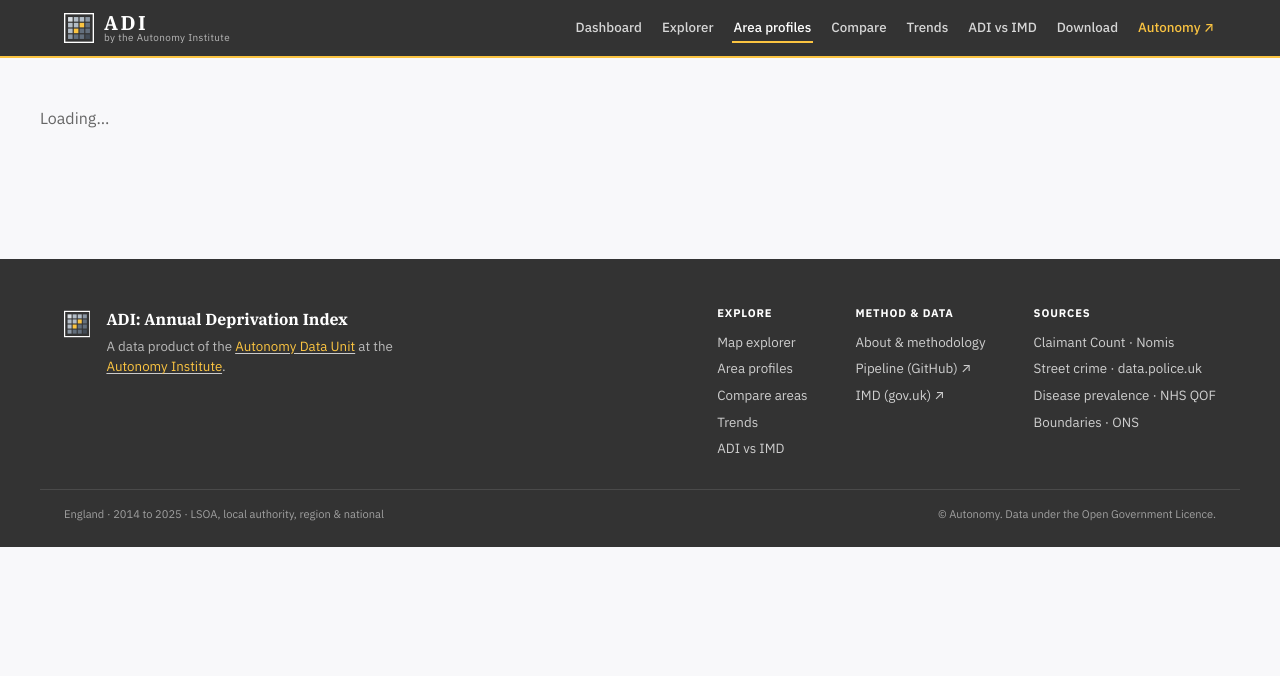
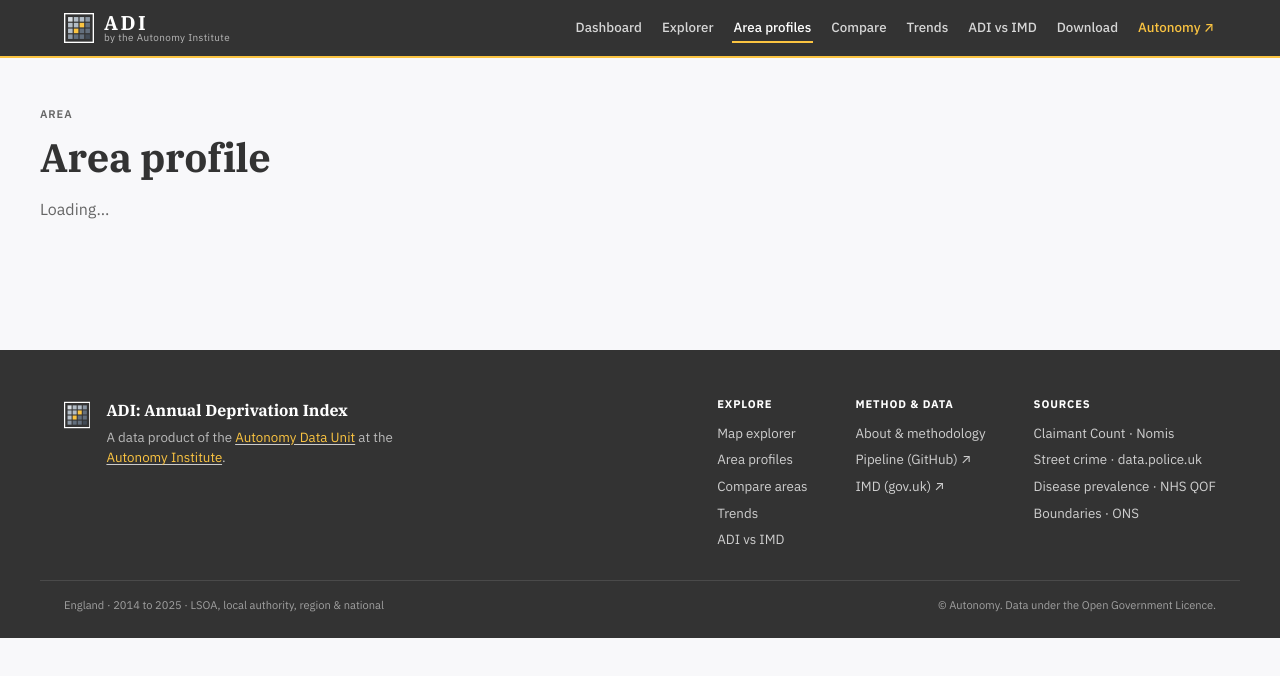
Before and after one commit to Autonomy-Data-Unit/annual-deprivation-index, a SvelteKit app in the folder site/: page /area in a window 1280 px wide. Shown: the top 676 px of the page. Built offline with nearby package versions, Linux system fonts and the light colour scheme.

Commit message:
Keep the Area heading in prerendered HTML
Refs #24 and #44

```diff
--- a/site/src/routes/area/+page.svelte
+++ b/site/src/routes/area/+page.svelte
@@ -120,22 +120,25 @@
 <svelte:head><title>{rec ? rec.name : 'Area profile'} · ADI</title></svelte:head>
 
 <div class="container section">
+  {#if rec}
+    <nav class="crumbs">
+      {#each crumbs as c, i}
+        {#if c.current}<span class="crumbs__cur">{c.name}</span>
+        {:else}<a href={hrefFor({ ...c, lad: c.level === 'lad' ? c.code : (rec.parents?.lad?.code) })}>{c.name}</a> <span class="crumbs__sep">›</span>{/if}
+      {/each}
+    </nav>
+    <p class="eyebrow">{mani.level_labels[level]}{level !== 'england' ? ' profile' : ''}</p>
+  {:else}
+    <p class="eyebrow">Area</p>
+  {/if}
+  <h1>{rec?.name || 'Area profile'}</h1>
+
   {#if loading && !rec}
     <p class="muted">Loading…</p>
   {:else if error}
     <p class="muted">{error}</p>
     <p><a href="{base}/area?level=england&code=E92000001">← Back to England</a></p>
   {:else if rec}
-    <nav class="crumbs">
-      {#each crumbs as c, i}
-        {#if c.current}<span class="crumbs__cur">{c.name}</span>
-        {:else}<a href={hrefFor({ ...c, lad: c.level === 'lad' ? c.code : (rec.parents?.lad?.code) })}>{c.name}</a> <span class="crumbs__sep">›</span>{/if}
-      {/each}
-    </nav>
-
-    <p class="eyebrow">{mani.level_labels[level]}{level !== 'england' ? ' profile' : ''}</p>
-    <h1>{rec.name}</h1>
-
     <!-- key stats -->
     <div class="kpis">
       <div class="kpi" style="--h:{DOMAIN_HUES.employment}">
```
